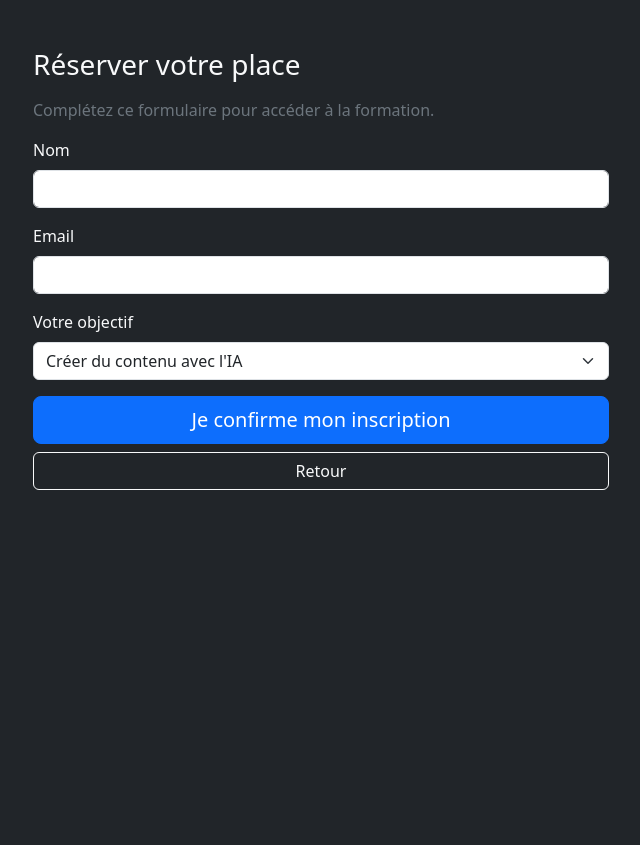
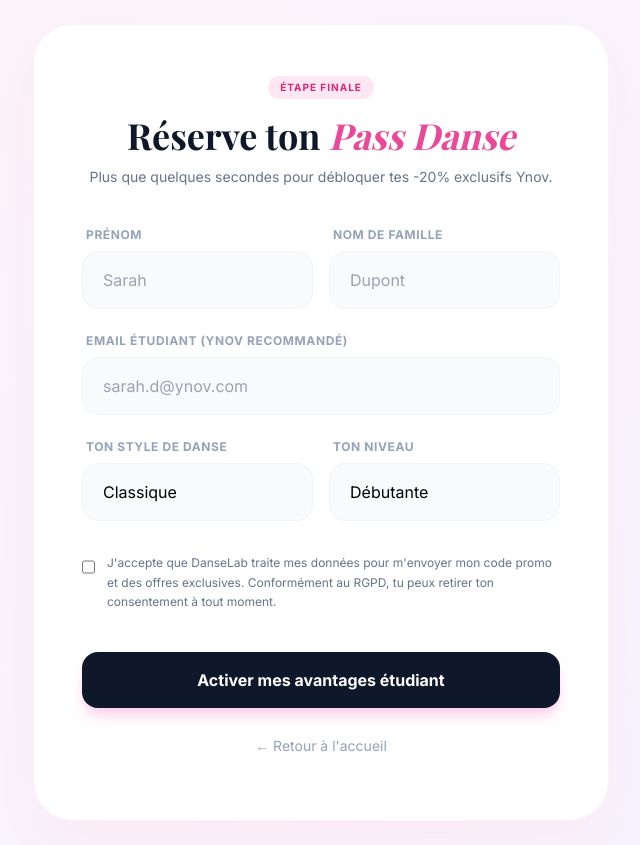
Before and after one commit to manon-wq/danse-sarah, a plain HTML site: page formulaire.html in a window 1280 px wide. Shown: the whole page, without its empty margins (319-959 px from the left). Before the commit the page ends 800 px from the top, so only its background shows below. Drawn offline with nearby package versions, Linux system fonts and the light colour scheme; a web font is replaced by a local one.

Commit message:
Update formulaire.html

```diff
--- a/formulaire.html
+++ b/formulaire.html
@@ -1,62 +1,85 @@
-<!doctype html>
+<!DOCTYPE html>
 <html lang="fr">
 <head>
-<meta charset="utf-8">
-<title>Inscription</title>
-<link href="https://cdn.jsdelivr.net/npm/bootstrap@5.3.3/dist/css/bootstrap.min.css" rel="stylesheet">
+    <meta charset="UTF-8">
+    <meta name="viewport" content="width=device-width, initial-scale=1.0">
+    <title>Inscription | DanseLab Val d'Europe</title>
+    <script src="https://cdn.tailwindcss.com"></script>
+    <link href="https://fonts.googleapis.com/css2?family=Inter:wght@400;600;700&family=Playfair+Display:ital,wght@0,700;1,700&display=swap" rel="stylesheet">
+    <style>
+        body { font-family: 'Inter', sans-serif; }
+        .serif { font-family: 'Playfair Display', serif; }
+        .gradient-bg { background: linear-gradient(135deg, #fdf2f8 0%, #f5f3ff 100%); }
+    </style>
 </head>
+<body class="gradient-bg min-h-screen flex items-center justify-center p-6">
 
+    <div class="bg-white w-full max-w-xl rounded-[2.5rem] shadow-2xl shadow-pink-100 p-8 md:p-12 border border-pink-50">
 
-<body class="bg-dark text-light">
+        <header class="text-center mb-10">
+            <div class="inline-block px-3 py-1 mb-4 text-[10px] font-bold tracking-widest uppercase bg-pink-100 text-pink-600 rounded-full">
+                Étape Finale
+            </div>
+            <h1 class="serif text-3xl md:text-4xl text-slate-900 mb-3">Réserve ton <span class="italic text-pink-500">Pass Danse</span></h1>
+            <p class="text-slate-500 text-sm">Plus que quelques secondes pour débloquer tes -20% exclusifs Ynov.</p>
+        </header>
 
+        <form action="merci.html" class="space-y-6">
 
-<div class="container py-5" style="max-width:600px">
-
-
-<h1 class="h3 mb-3">Réserver votre place</h1>
-
-
-<p class="text-secondary">Complétez ce formulaire pour accéder à la formation.</p>
-
-
-<form action="merci.html">
-
-
-<div class="mb-3">
-<label class="form-label">Nom</label>
-<input class="form-control" type="text" required>
+            <div class="grid grid-cols-1 md:grid-cols-2 gap-4">
+                <div>
+                    <label class="block text-xs font-bold uppercase tracking-wider text-slate-400 mb-2 ml-1">Prénom</label>
+                    <input type="text" placeholder="Sarah" required class="w-full px-5 py-4 bg-slate-50 border border-slate-100 rounded-2xl focus:ring-2 focus:ring-pink-500 focus:border-transparent outline-none transition-all">
+                </div>
+                <div>
+                    <label class="block text-xs font-bold uppercase tracking-wider text-slate-400 mb-2 ml-1">Nom de famille</label>
+                    <input type="text" placeholder="Dupont" required class="w-full px-5 py-4 bg-slate-50 border border-slate-100 rounded-2xl focus:ring-2 focus:ring-pink-500 focus:border-transparent outline-none transition-all">
+                </div>
             </div>
 
-
-<div class="mb-3">
-<label class="form-label">Email</label>
-<input class="form-control" type="email" required>
+            <div>
+                <label class="block text-xs font-bold uppercase tracking-wider text-slate-400 mb-2 ml-1">Email Étudiant (Ynov recommandé)</label>
+                <input type="email" placeholder="sarah.d@ynov.com" required class="w-full px-5 py-4 bg-slate-50 border border-slate-100 rounded-2xl focus:ring-2 focus:ring-pink-500 focus:border-transparent outline-none transition-all">
             </div>
 
-
-<div class="mb-3">
-<label class="form-label">Votre objectif</label>
-<select class="form-select">
-<option>Créer du contenu avec l'IA</option>
-<option>Optimiser mes campagnes marketing</option>
-<option>Comprendre le cloud et les landing pages</option>
+            <div class="grid grid-cols-1 md:grid-cols-2 gap-4">
+                <div>
+                    <label class="block text-xs font-bold uppercase tracking-wider text-slate-400 mb-2 ml-1">Ton style de danse</label>
+                    <select class="w-full px-5 py-4 bg-slate-50 border border-slate-100 rounded-2xl focus:ring-2 focus:ring-pink-500 outline-none appearance-none">
+                        <option>Classique</option>
+                        <option>Moderne / Jazz</option>
+                        <option>Urbain / Hip-Hop</option>
+                        <option>Contemporain</option>
                     </select>
                 </div>
+                <div>
+                    <label class="block text-xs font-bold uppercase tracking-wider text-slate-400 mb-2 ml-1">Ton niveau</label>
+                    <select class="w-full px-5 py-4 bg-slate-50 border border-slate-100 rounded-2xl focus:ring-2 focus:ring-pink-500 outline-none appearance-none">
+                        <option>Débutante</option>
+                        <option>Intermédiaire</option>
+                        <option>Avancée / Pro</option>
+                    </select>
+                </div>
+            </div>
 
+            <div class="flex items-start gap-3 pt-2">
+                <input type="checkbox" id="rgpd" required class="mt-1 w-5 h-5 accent-pink-500 rounded border-slate-300">
+                <label for="rgpd" class="text-xs text-slate-500 leading-relaxed">
+                    J'accepte que DanseLab traite mes données pour m'envoyer mon code promo et des offres exclusives. Conformément au RGPD, tu peux retirer ton consentement à tout moment.
+                </label>
+            </div>
 
-<button class="btn btn-primary btn-lg w-100" type="submit">
-Je confirme mon inscription
+            <div class="space-y-3 pt-4">
+                <button type="submit" class="w-full py-4 bg-slate-900 text-white font-bold rounded-2xl hover:bg-pink-600 transition-all shadow-lg shadow-pink-200 transform hover:-translate-y-1">
+                    Activer mes avantages étudiant
                 </button>
-
-
-<a class="btn btn-outline-light w-100 mt-2" href="index.html">Retour</a>
-
+                <a href="index.html" class="block w-full py-4 text-center text-slate-400 font-medium hover:text-slate-600 transition-colors text-sm">
+                    ← Retour à l'accueil
+                </a>
+            </div>
 
         </form>
-
-
     </div>
-
 
 </body>
 </html>
```
Lines whose indentation alone changed are shown as unchanged.
